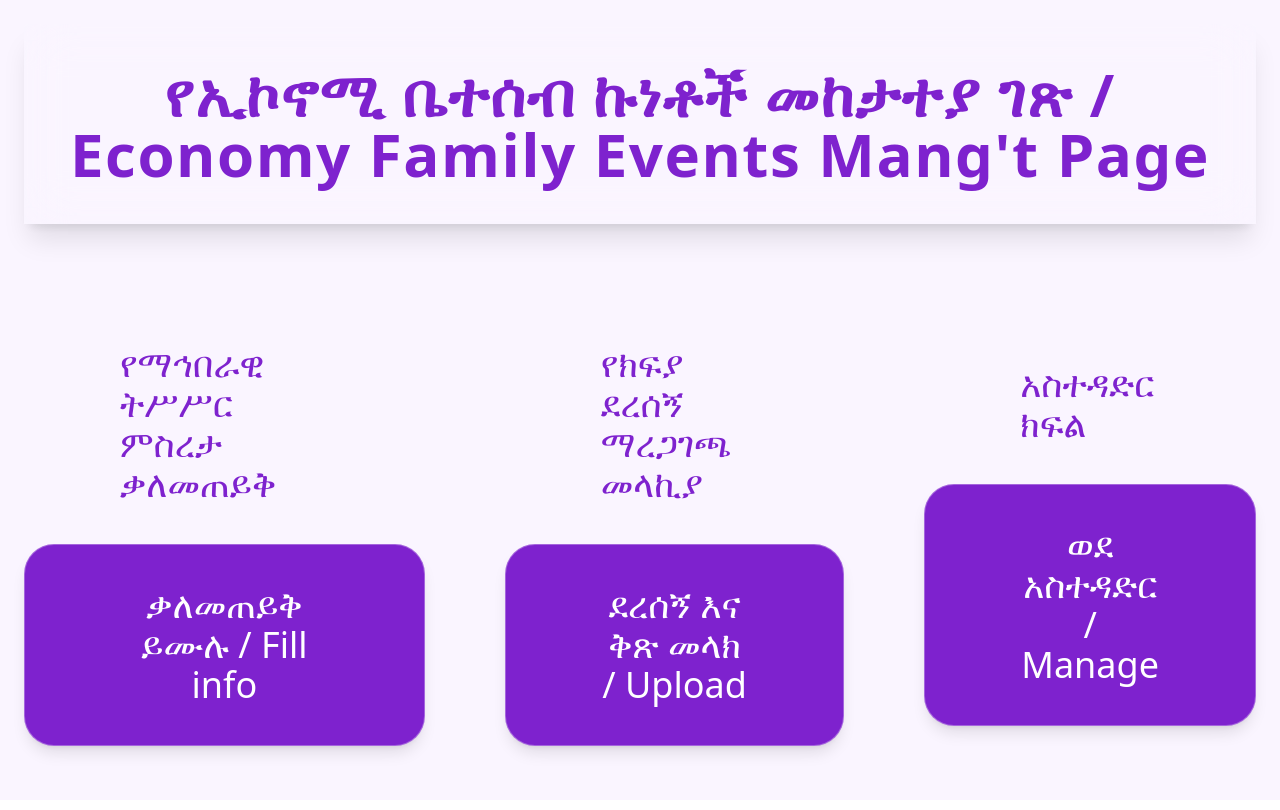
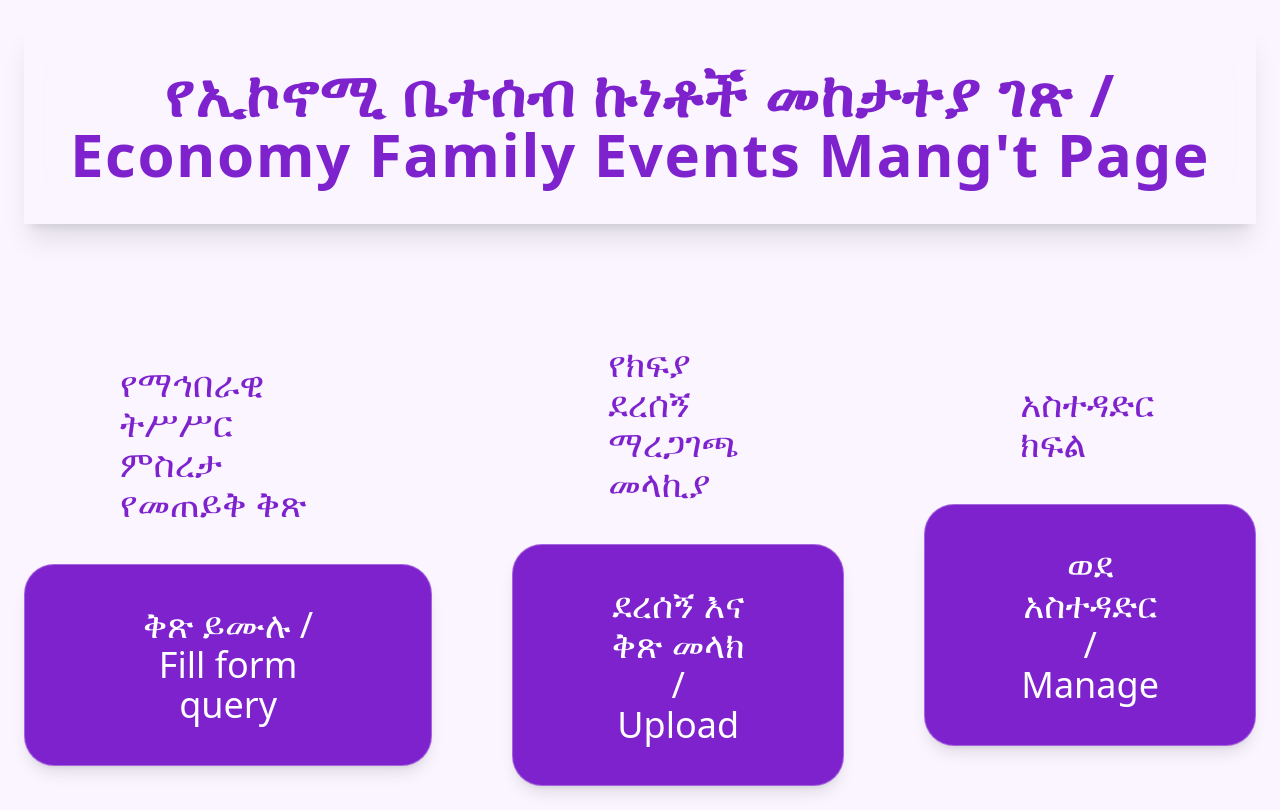
Before and after one commit to guzopayment/client, a React (Vite) app: page / in a window 1280 px wide. Built offline with nearby package versions, Linux system fonts and the light colour scheme; no server answers.

Commit message:
update button query

```diff
--- a/src/pages/Home.jsx
+++ b/src/pages/Home.jsx
@@ -41,7 +41,7 @@ export default function Home() {
             rounded-[30px]"
             >
               {" "}
-              የማኅበራዊ ትሥሥር ምስረታ ቃለመጠይቅ{" "}
+              የማኅበራዊ ትሥሥር ምስረታ የመጠይቅ ቅጽ{" "}
             </h2>
             <button
               onClick={() => navigate("/questionnaire")}
@@ -55,7 +55,7 @@ export default function Home() {
             border border-white/30
             "
             >
-              ቃለመጠይቅ ይሙሉ / Fill info
+              ቅጽ ይሙሉ / Fill form query
             </button>
           </div>
 
```
